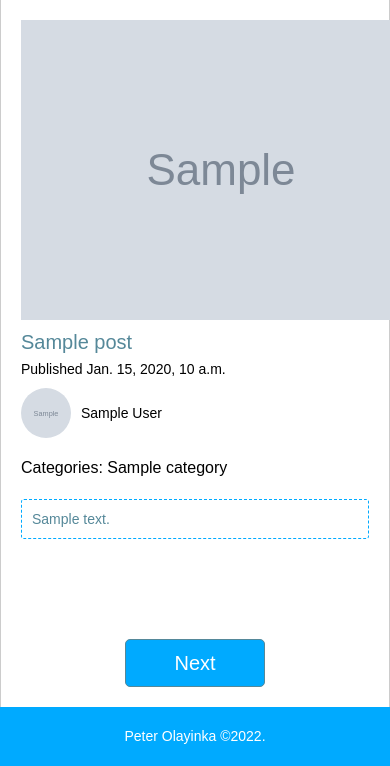
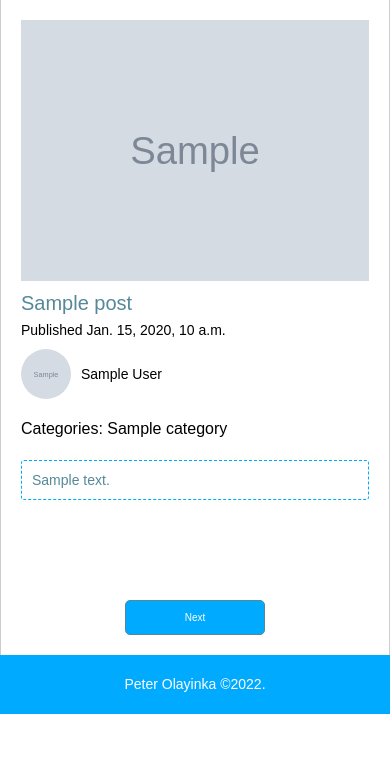
Before and after one commit to peterolayinka/django-vue-buttercms, a Django app: template blog/templates/blog/post_list.html in a window 390 px wide; the page is wider, and only the part inside the window is pictured. Shown: the part 210-976 px from the top of that part. After the commit the page ends 924 px from the top of that part, so only its background shows below. Run offline with Django 3.2, Linux system fonts and the light colour scheme; the template is opened without the code that fills it: most values are stand-ins (such as "Sample title", 1, 10 or a date in 2020); grey boxes marked "Sample" are stand-in pictures.

Commit message:
added documentation & cleaned up code.

```diff
--- a/blog/static/css/style.css
+++ b/blog/static/css/style.css
@@ -85,6 +85,10 @@ p {
 
 h1 a {
   color: #fff;
+}
+
+img {
+  max-width: 100%;
 }
 
 .main {
@@ -392,6 +396,11 @@ header h1 {
   .two_column_with_image .btn {
     margin-top: 25px;
   }
+
+  .nav .next,
+.nav .prev {
+    font-size: 10px;
+  }
 }
 @media (max-width: 500px) {
   .post-comment-box form {
--- a/config/settings.py
+++ b/config/settings.py
@@ -34,6 +34,10 @@ SECRET_KEY = env(
 # SECURITY WARNING: don't run with debug turned on in production!
 DEBUG = env.bool("DJANGO_DEBUG", True)
 
+# I left this as a generic host to allow for any host,
+# In a production setting this should be restricted to the relative host
+# the host should be passed from an environment variable to make different
+# settings file for all the necessary environments.
 ALLOWED_HOSTS = ["*"]
 
 
--- a/requirements.txt
+++ b/requirements.txt
@@ -2,11 +2,13 @@ asgiref==3.5.2
 buttercms-python==1.3
 certifi==2022.6.15
 charset-normalizer==2.1.0
+coverage==6.4.2
 Django==3.2.14
 django-environ==0.9.0
 environ==1.0
 gunicorn==20.1.0
 idna==3.3
+mock==4.0.3
 pytz==2022.1
 requests==2.28.1
 sqlparse==0.4.2
```
Also changed, not shown: blog/static/sass/main.scss (+14 -10 lines), blog/tests/test_buttercms_service.py (+47 -50 lines), blog/tests/test_views.py (+7 -6 lines), blog/views.py (+0 -10 lines), README.md (added), 1 other file.
